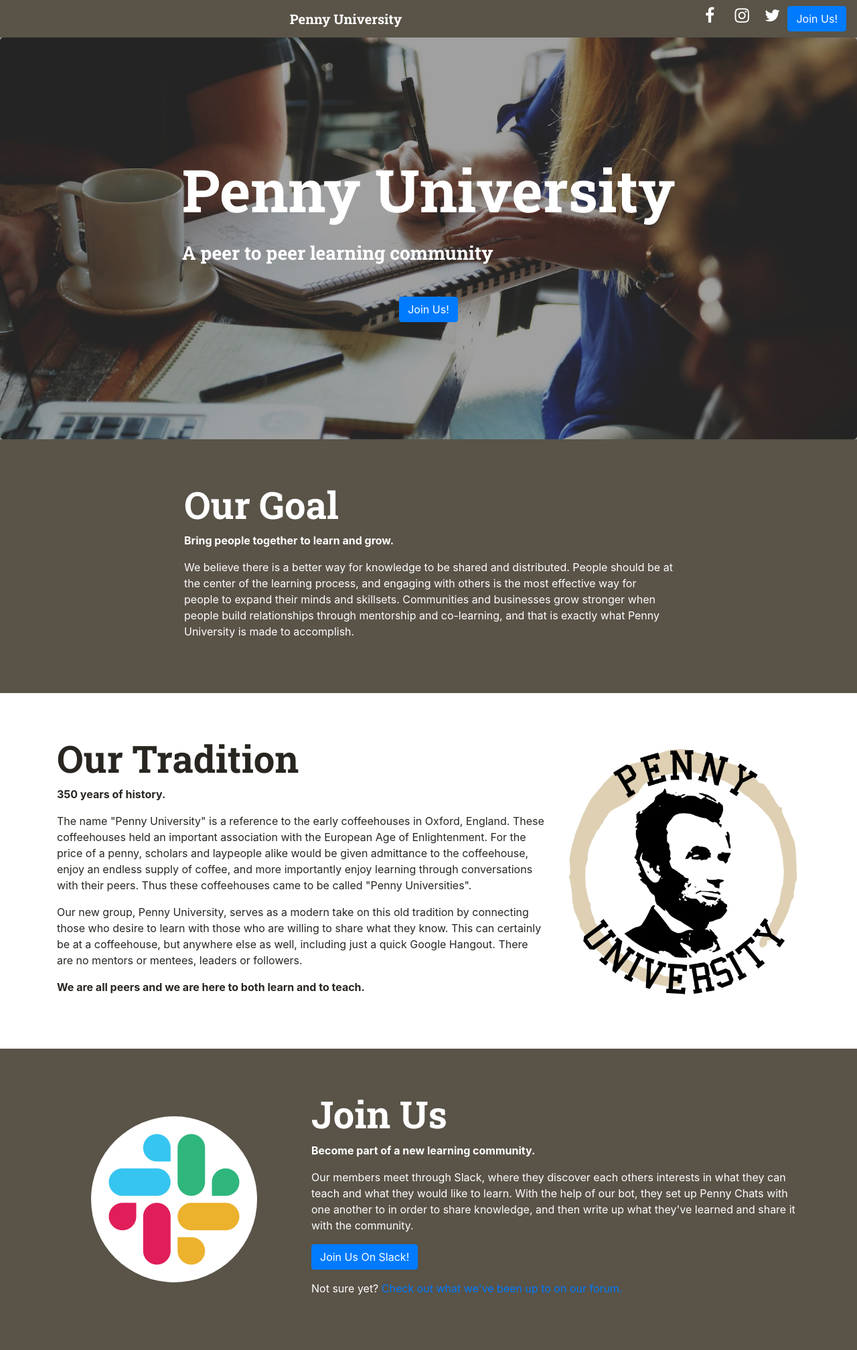
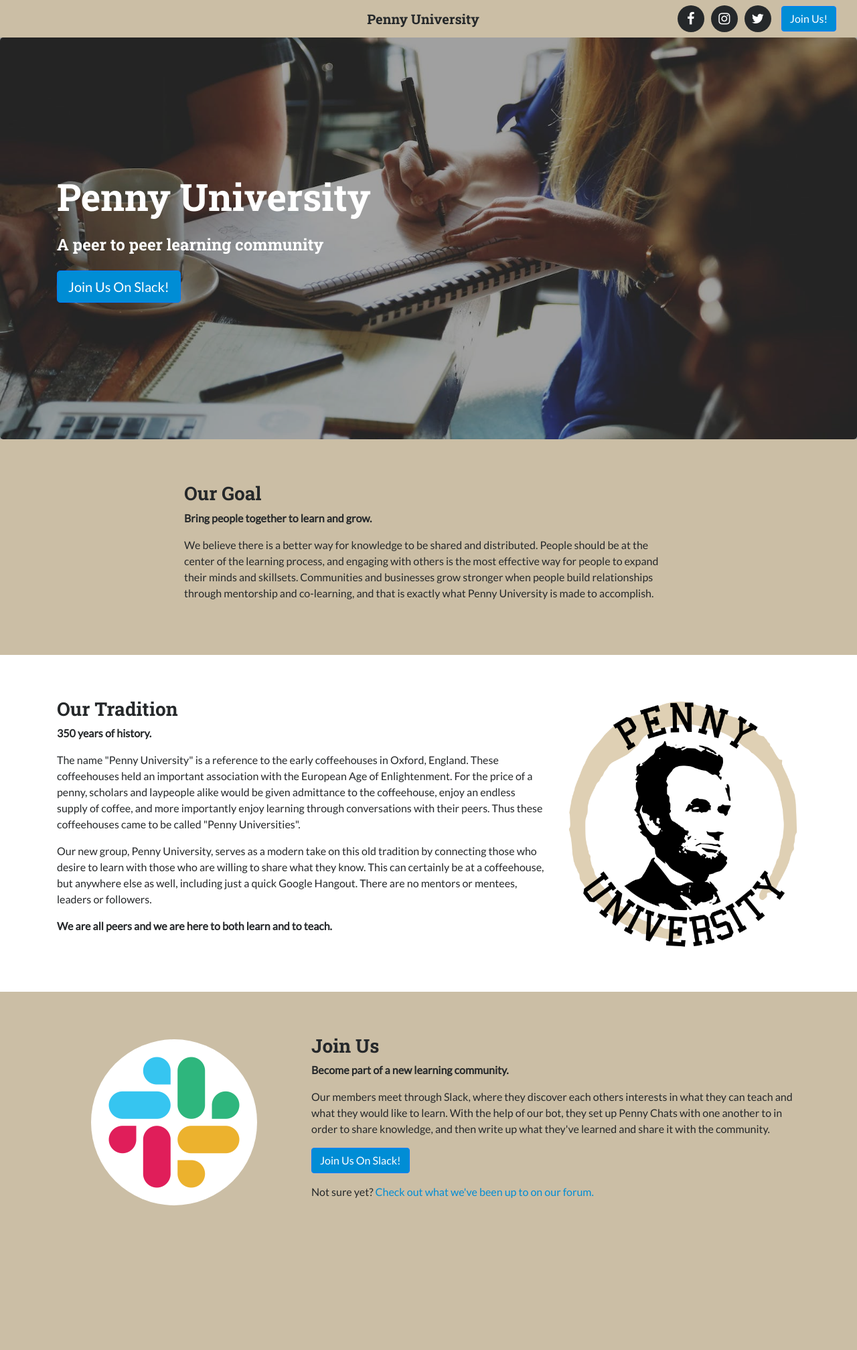
Before and after one commit to penny-university/penny_university, a Django app: page / in a window 1280 px wide. Shown: the whole page at 67% size. After the commit the page ends 1800 px from the top, so only its background shows below. Run offline with Django 3.2, Linux system fonts and the light colour scheme; some libraries are stand-ins or nearby versions.

Commit message:
Alternative landing page styling

```diff
--- a/penny_u_django/home/static/home/style.css
+++ b/penny_u_django/home/static/home/style.css
@@ -1,38 +1,55 @@
-@import url('https://fonts.googleapis.com/css?family=Roboto+Slab:700&display=swap');
+@import url('https://fonts.googleapis.com/css?family=Lato|Roboto+Slab:700&display=swap');
 
 
-h1,h2,h3,h4,h5,.navbar-brand {
+body {
+    color: #25282A;
+    font-family: 'Lato', sans-serif;
+}
+
+
+h1, h2, h3, h4, h5, .navbar-brand {
     font-family: 'Roboto Slab', serif;
 }
 
 
-.bg-dark,.navbar-dark {
-    background-color: #595348 !important;
-}
-
-.bg-white {
-    color: #292621;
+.bg-dark, .navbar-dark {
+    background-color: #CBBEA5 !important;
 }
 
 
 #nav-join-btn {
-    margin-left:10px;
+    margin-left: 10px;
+}
+
+a {
+    color: #008DD5;
+}
+
+.btn-primary {
+    background-color: #008DD5;
+}
+
+.btn-danger {
+    background-color: #C84630;
 }
 
 /* Style all font awesome icons */
 .fa {
-  padding-right: 20px;
-  padding-left: 20px;
-  font-size: 25px !important;
-  width: 10px;
-  height: 10px;
-  text-decoration: none;
-  color:white;
+    padding: 10px;
+    font-size: 20px !important;
+    text-align: center;
+    text-decoration: none;
+    color: white;
+    background-color: #25282A;
+    border-radius: 50%;
+    width: 40px;
+    height: 40px;
+    margin: 0 5px;
 }
 
 /* Add a hover effect if you want */
 .fa:hover {
-  color: white;
-  opacity: 0.5;
-  text-decoration: none;
+    color: white;
+    opacity: 0.7;
+    text-decoration: none;
 }
--- a/penny_u_django/home/templates/home/index.html
+++ b/penny_u_django/home/templates/home/index.html
@@ -3,42 +3,45 @@
 
 {% block content %}
 
-    <nav class="navbar navbar-dark">
-        <div class="m-auto d-flex justify-content-center">
-            <span class="navbar-brand mb-0 h1">Penny University</span>
+    <nav class="navbar navbar-dark row">
+        <div class="container-fluid">
+            <div class="col-md-4"></div>
+            <div class="col-md-4 d-flex justify-content-center">
+                <span class="navbar-brand mb-0 h1" style="color:#25282A">Penny University</span>
             </div>
-        <div class="float-right">
+            <div class="col-md-4 d-flex align-items-center justify-content-center justify-content-md-end">
                 <a href="#" class="fa fa-facebook"></a>
                 <a href="#" class="fa fa-instagram"></a>
                 <a href="https://twitter.com/officialpennyu" class="fa fa-twitter"></a>
-            <button id="nav-join-btn" type="button" class="btn btn-primary" data-toggle="modal" data-target="#formModal">
+                <button id="nav-join-btn" type="button" class="btn btn-primary" data-toggle="modal"
+                        data-target="#formModal">
                     Join Us!
                 </button>
             </div>
-
+        </div>
     </nav>
 
     <div class="position-relative">
         <div class="overlay"></div>
         <div class="jumbotron mb-0 bg-image text-white d-flex align-items-center justify-content-center">
-            <div class="overlay-text">
-                <h1 class="display-2">Penny University</h1>
-                <h3 class="mt-4">A peer to peer learning community</h3>
-                <div class="text-center mt-5">
-                    <button type="button" class="btn btn-primary" data-toggle="modal" data-target="#formModal">
-                        Join Us!
+            <div class="overlay-text container">
+                <h1 class="display-4">Penny University</h1>
+                <h4 class="mt-4">A peer to peer learning community</h4>
+                <div class="mt-4">
+                    <button type="button" class="btn btn-lg btn-primary" data-toggle="modal" data-target="#formModal">
+                        Join Us On Slack!
                     </button>
                 </div>
             </div>
         </div>
     </div>
 
-    <div class="jumbotron jumbotron-fluid bg-dark text-white mb-0">
+    <div class="jumbotron jumbotron-fluid bg-dark mb-0">
         <div class="container">
             <div class="row">
                 <div class="col-md-2"></div>
                 <div class="col-md-8">
-                    <h3 class="display-4 align-self-left">Our Goal</h3>
+                    <h3 class="align-self-left">Our Goal</h3>
                     <p><strong>Bring people together to learn and grow.</strong></p>
                     <p>
                         We believe there is a better way for knowledge to be shared and distributed.
@@ -59,7 +62,7 @@
         <div class="container">
             <div class="row">
                 <div class="col-md-8">
-                    <h3 class="display-4">Our Tradition</h3>
+                    <h3>Our Tradition</h3>
                     <p><strong>350 years of history.</strong></p>
                     <p>
                         The name "Penny University" is a reference to the early coffeehouses in Oxford, England.
@@ -85,7 +88,7 @@
         </div>
     </div>
 
-    <div class="jumbotron jumbotron-fluid bg-dark text-white mb-0">
+    <div class="jumbotron jumbotron-fluid bg-dark mb-0">
         <div class="container">
             <div class="row">
                 <div class="col-md-4 d-flex justify-content-center align-items-center">
@@ -95,7 +98,7 @@
                     </div>
                 </div>
                 <div class="col-md-8">
-                    <h3 class="display-4">Join Us</h3>
+                    <h3>Join Us</h3>
                     <p><strong>Become part of a new learning community.</strong></p>
                     <p>
                         Our members meet through Slack, where they discover each others interests in what they
```
Lines whose indentation alone changed are shown as unchanged.
